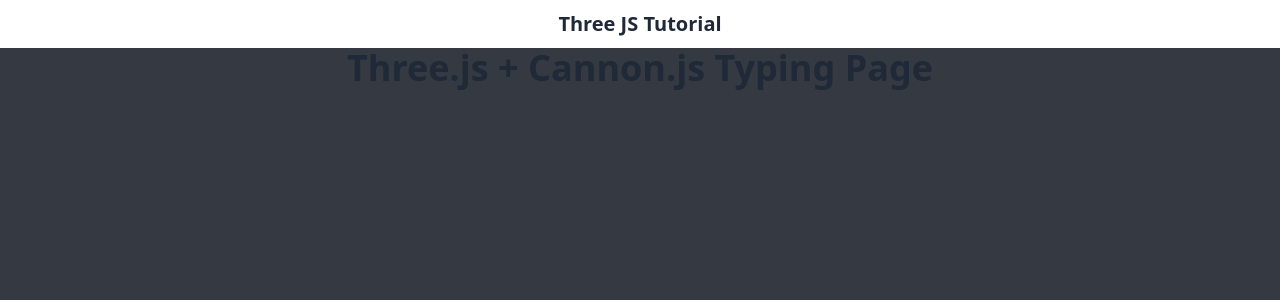
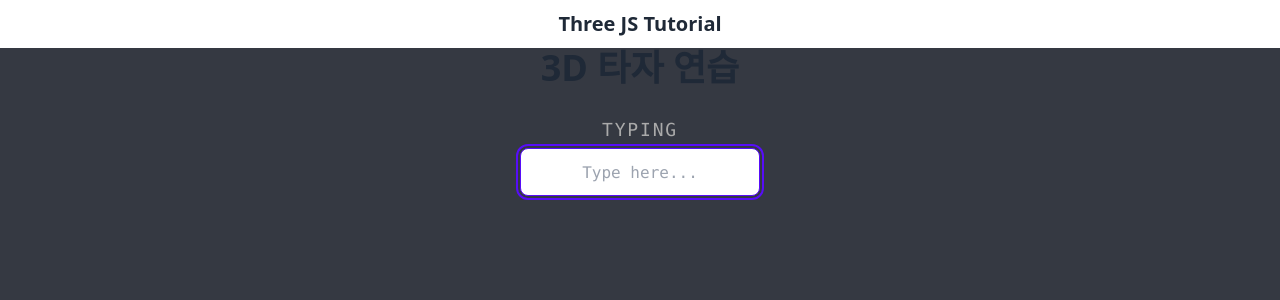
Before and after one commit to jong-Choi/three-js-typing, a React (Vite) app: page / in a window 1280 px wide. Shown: the top 300 px of the page. Built offline with nearby package versions, Linux system fonts and the light colour scheme; no server answers.

Commit message:
[feat] 타자 연습 기능 추가

```diff
--- a/src/pages/Home/components/HomePage.tsx
+++ b/src/pages/Home/components/HomePage.tsx
@@ -1,6 +1,17 @@
+import { useState } from "react";
 import DropEffect3D from "./effects/DropEffect3D";
+import TypingPractice from "./TypingPractice";
+
+const TYPING_TEXTS = ["TYPING", "REACT", "JAVASCRIPT", "HELLO", "OPENAI"];
 
 export default function HomePage(): React.ReactNode {
+  const [currentIdx, setCurrentIdx] = useState(0);
+  const currentText = TYPING_TEXTS[currentIdx % TYPING_TEXTS.length];
+
+  const handleComplete = () => {
+    setCurrentIdx((idx) => idx + 1);
+  };
+
   return (
     <section
       style={{ minHeight: "100vh", width: "100vw", background: "#353942" }}
@@ -9,11 +20,10 @@
         className="flex flex-col items-center justify-center gap-y-5"
         style={{ minHeight: "100vh", width: "100vw", background: "#353942" }}
       >
-        <h1 className="mb-2 text-4xl font-bold">
-          Three.js + Cannon.js Typing Page
-        </h1>
+        <h1 className="mb-2 text-4xl font-bold">3D 타자 연습</h1>
+        <TypingPractice currentText={currentText} onComplete={handleComplete} />
         <div className="mb-4 flex gap-2"></div>
-        <DropEffect3D />
+        <DropEffect3D text={currentText} />
       </div>
     </section>
   );
--- /dev/null
+++ b/src/pages/Home/components/TypingPractice.tsx
@@ -0,0 +1,57 @@
+import { useEffect, useRef, useState } from "react";
+
+interface TypingPracticeProps {
+  currentText: string;
+  onComplete: () => void;
+}
+
+export default function TypingPractice({
+  currentText,
+  onComplete,
+}: TypingPracticeProps) {
+  const [input, setInput] = useState("");
+  const inputRef = useRef<HTMLInputElement>(null);
+
+  useEffect(() => {
+    inputRef.current?.focus();
+  }, [currentText]);
+
+  useEffect(() => {
+    if (input === currentText) {
+      setTimeout(() => {
+        setInput("");
+        onComplete();
+      }, 400);
+    }
+  }, [input, currentText, onComplete]);
+
+  return (
+    <div className="mb-2 flex flex-col items-center">
+      <div className="mb-1 font-mono text-lg tracking-widest">
+        {currentText.split("").map((ch, i) => (
+          <span
+            key={i}
+            style={{
+              color:
+                input[i] === ch ? "#4fc3f7" : input[i] ? "#f06292" : "#aaa",
+              textDecoration: input[i] === ch ? "underline" : undefined,
+            }}
+          >
+            {ch}
+          </span>
+        ))}
+      </div>
+      <input
+        ref={inputRef}
+        className="input input-bordered input-primary w-60 text-center font-mono"
+        value={input}
+        onChange={(e) => setInput(e.target.value.toUpperCase())}
+        maxLength={currentText.length}
+        autoFocus
+        spellCheck={false}
+        autoComplete="off"
+        placeholder="Type here..."
+      />
+    </div>
+  );
+}
--- a/src/pages/Home/components/effects/DropEffect3D.tsx
+++ b/src/pages/Home/components/effects/DropEffect3D.tsx
@@ -7,9 +7,8 @@
 
 const FONT_URL =
   "https://cdn.jsdelivr.net/npm/three@0.150.1/examples/fonts/helvetiker_regular.typeface.json";
-const MENU_TEXT = "THREE.JS TUTORIAL";
 
-const DropEffect3D = () => {
+const DropEffect3D = ({ text = "TYPING" }: { text?: string }) => {
   const mountRef = useRef<HTMLDivElement>(null);
   const raycaster = useRef<THREE.Raycaster>();
   const lettersRef = useRef<Letter[]>([]);
@@ -89,10 +88,10 @@
       const group = new THREE.Group();
       const colorSet = pick(COLORS);
       const letters: Letter[] = [];
-      const offsetX = -((MENU_TEXT.length - 1) * 3 * 1.2) / 2;
-      for (let i = 0; i < MENU_TEXT.length; i++) {
-        const letter = MENU_TEXT[i];
-        const progress = i / (MENU_TEXT.length - 1);
+      const offsetX = -((text.length - 1) * 3 * 1.2) / 2;
+      for (let i = 0; i < text.length; i++) {
+        const letter = text[i];
+        const progress = i / (text.length - 1);
         const material = new THREE.MeshPhongMaterial({
           color: colorSet.from.clone().lerp(colorSet.to, progress),
           shininess: 80,
@@ -260,7 +259,7 @@
         mountNode.removeChild(renderer.domElement);
       }
     };
-  }, [mountRef]);
+  }, [mountRef, text]);
 
   return <div ref={mountRef} style={{ width: 1200, height: 800 }} />;
 };
```
